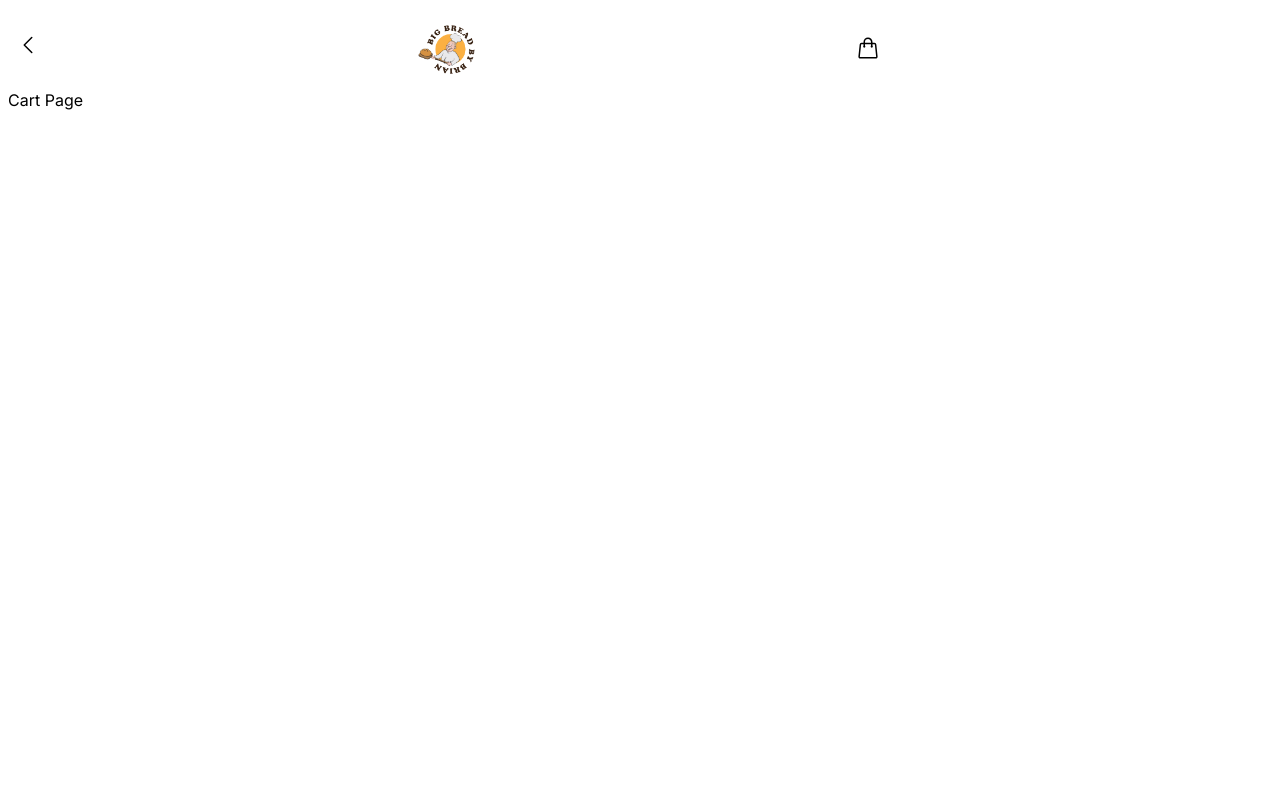
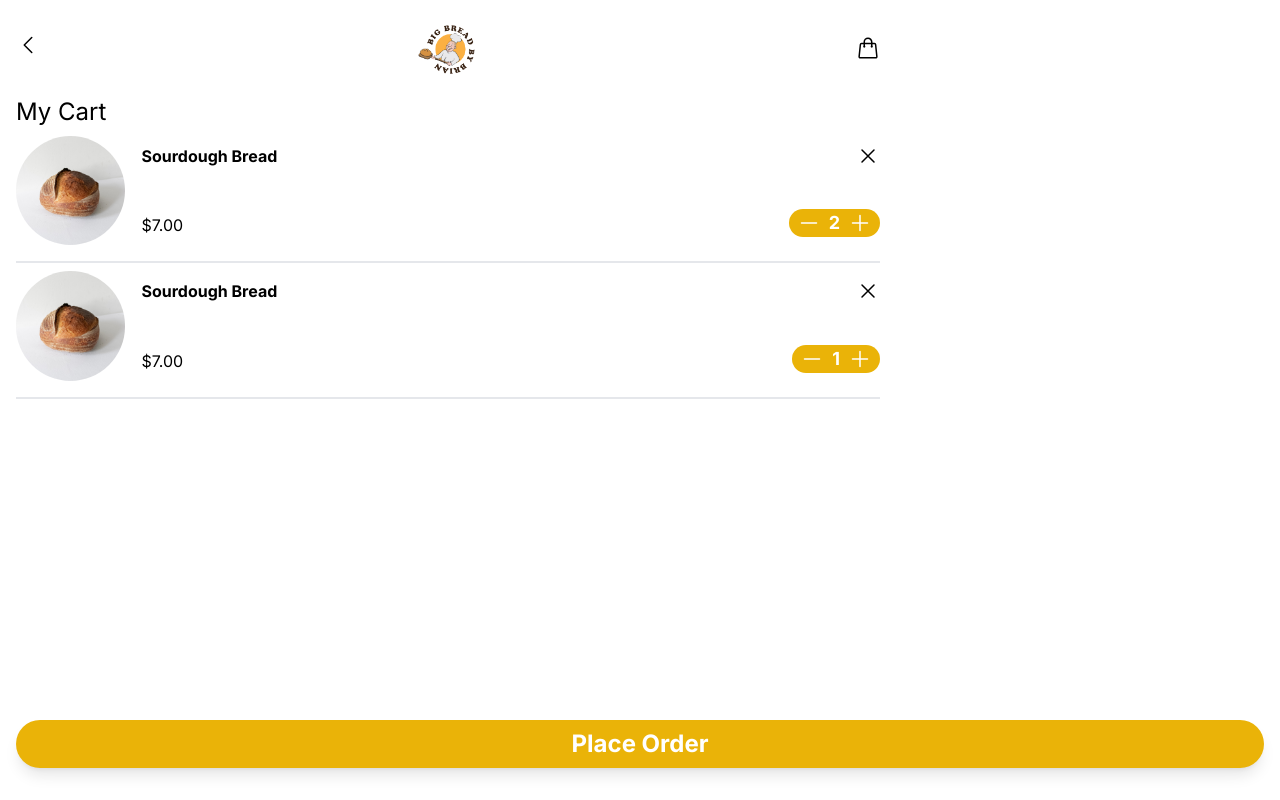
Before and after one commit to briannelson95/bread-by-brian, a Next.js app: page /cart in a window 1280 px wide. Built offline with nearby package versions, Linux system fonts and the light colour scheme.

Commit message:
finished cart design

```diff
--- a/app/[id]/page.tsx
+++ b/app/[id]/page.tsx
@@ -12,7 +12,6 @@ export default function ItemPage() {
                 description='Lorem, ipsum dolor sit amet consectetur adipisicing elit. Quas, quam! Vero expedita, soluta, quod sunt voluptates id officiis, ullam debitis possimus.'
                 maxAmount={2}
             />
-            <MainButton />
         </div>
     )
 }
--- a/app/cart/page.tsx
+++ b/app/cart/page.tsx
@@ -1,9 +1,10 @@
+import MyCart from '@/components/MyCart'
 import React from 'react'
 
 export default function CartPage() {
     return (
-        <div>
-            Cart Page
+        <div className='w-full p-2 mb-16'>
+            <MyCart />
         </div>
     )
 }
--- /dev/null
+++ b/components/CartCard.tsx
@@ -0,0 +1,70 @@
+import Image from 'next/image'
+import React, { useState } from 'react'
+
+export default function CartCard({ totalItems, maxAmount }: { totalItems: number; maxAmount: number;}) {
+    const [liked, setLiked] = useState(false);
+    const [amount, setAmount] = useState(totalItems);
+
+    const handleLike = () => {
+        setLiked(!liked)
+    }
+
+    const handleAdd = () => {
+        if (amount < maxAmount) {
+            setAmount(amount + 1)
+        }
+    }
+
+    const handleSubract = () => {
+        if (amount > 0) {
+            setAmount(amount - 1)
+        }
+    }
+    return (
+        <div className='w-full flex gap-4 pb-4 border-b-2'>
+            <div className='rounded-full aspect-square w-32 overflow-hidden bg-center'>
+                <Image
+                    src={'/bread-image.jpg'}
+                    alt={'Alt text for image'}
+                    height={1000}
+                    width={1000}
+                    className='bg-cover'
+                />
+            </div>
+            <div className='w-full flex flex-col justify-between py-2'>
+                <div className='flex justify-between'>
+                    <p className='font-bold capitalize'>Sourdough Bread</p>
+                    <button>
+                        <svg xmlns="http://www.w3.org/2000/svg" fill="none" viewBox="0 0 24 24" strokeWidth={1.5} stroke="currentColor" className="w-6 h-6">
+                            <path strokeLinecap="round" strokeLinejoin="round" d="M6 18L18 6M6 6l12 12" />
+                        </svg>
+                    </button>
+                </div>
+                <div className='flex justify-between'>
+                    <div className='flex items-end'>
+                        <p>$7.00</p>
+                    </div>
+                    <div className='relative'>
+                        <div className='bg-yellow-500 text-white rounded-full flex justify-between gap-2 px-2 items-center'>
+                            <button onClick={handleSubract}>
+                                <svg xmlns="http://www.w3.org/2000/svg" fill="none" viewBox="0 0 24 24" strokeWidth={1.5} stroke="currentColor" className="w-6 h-6">
+                                    <path strokeLinecap="round" strokeLinejoin="round" d="M19.5 12h-15" />
+                                </svg>
+                            </button>
+                            <p className='text-lg font-bold'>{amount}</p>
+                            <button
+                                onClick={handleAdd}
+                                disabled={amount == maxAmount}
+                            >
+                                <svg xmlns="http://www.w3.org/2000/svg" fill="none" viewBox="0 0 24 24" strokeWidth={1.5} stroke="currentColor" className="w-6 h-6">
+                                    <path strokeLinecap="round" strokeLinejoin="round" d="M12 4.5v15m7.5-7.5h-15" />
+                                </svg>
+                            </button>
+                        </div>
+                    </div>
+                </div>
+
+            </div>
+        </div>
+    )
+}
--- a/components/MainButton.tsx
+++ b/components/MainButton.tsx
@@ -1,11 +1,11 @@
 "use client"
 import React from 'react'
 
-export default function MainButton() {
+export default function MainButton({ title, todo }: { title: string; todo?: any; }) {
     return (
         <div className='fixed z-40 bottom-4 left-1/2 -translate-x-1/2 w-full p-4'>
             <button className='w-full bg-yellow-500 text-2xl font-bold p-2 flex justify-center items-center rounded-full text-white shadow-lg'>
-                Add to Cart
+                {title}
             </button>
         </div>
     )
--- /dev/null
+++ b/components/MyCart.tsx
@@ -0,0 +1,17 @@
+"use client"
+import React from 'react'
+import CartCard from './CartCard'
+import MainButton from './MainButton'
+
+export default function MyCart() {
+    return (
+        <div className='w-full space-y-2'>
+            <h1 className='text-2xl'>My Cart</h1>
+            <div className='w-full space-y-2'>
+                <CartCard maxAmount={2} totalItems={2} />
+                <CartCard maxAmount={2} totalItems={1} />
+            </div>
+            <MainButton title='Place Order' />
+        </div>
+    )
+}
--- a/components/ProductInfo.tsx
+++ b/components/ProductInfo.tsx
@@ -1,6 +1,7 @@
 import React from 'react'
 import Options from './Options'
 import Image from 'next/image';
+import MainButton from './MainButton';
 
 export default function ProductInfo({ image, title, price, description, maxAmount }: { image?: string; title: string; price: number; description: string; maxAmount: number; }) {
     return (
@@ -33,6 +34,7 @@ export default function ProductInfo({ image, title, price, description, maxAmoun
                     <p>{description}</p>
                 </div>
             </div>
+            <MainButton title='Add to Cart' />
         </div>
     )
 }
```
